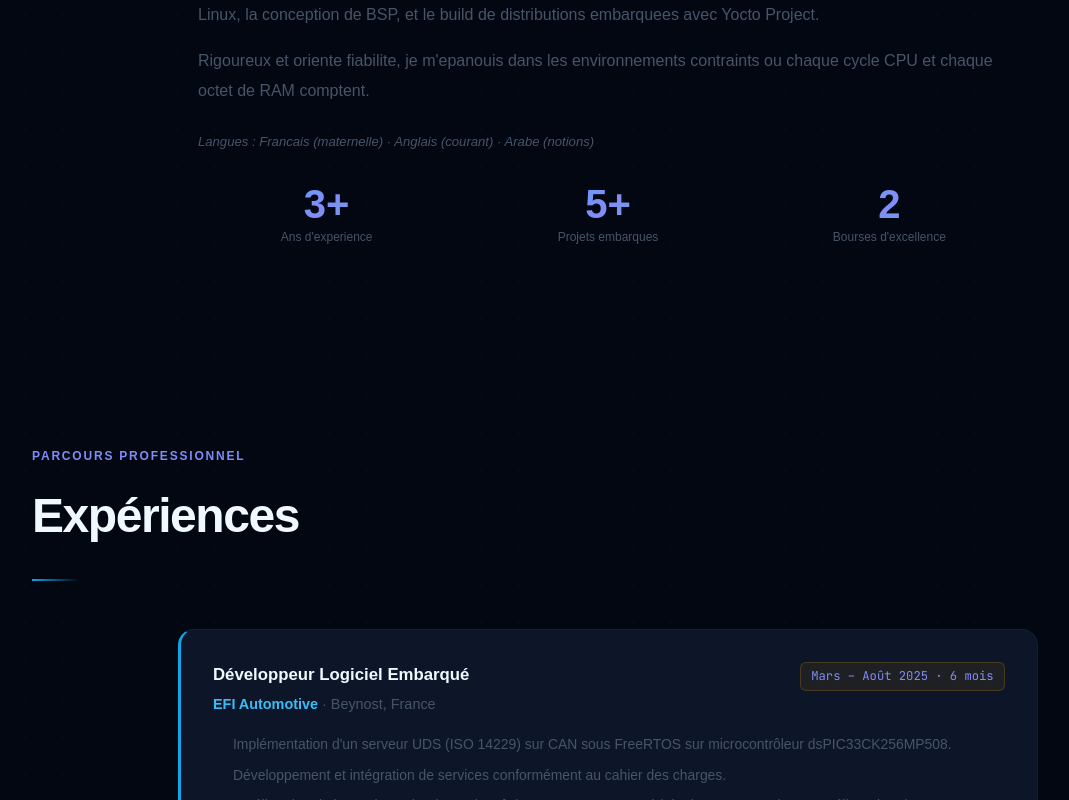
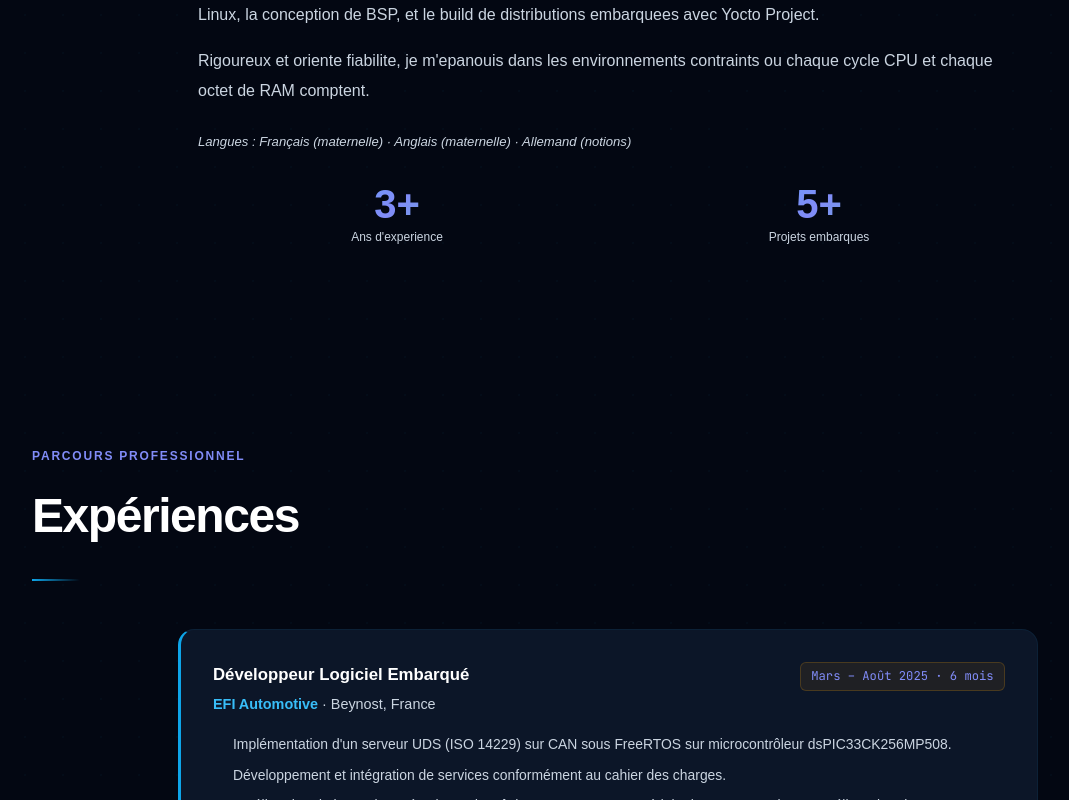
Before and after one commit to FrankApala/MyPortfolio, a Next.js app: page / in a window 1280 px wide. Shown: the part 1220-2020 px from the top of the page, without its empty margins (32-1101 px from the left). Built offline with nearby package versions, Linux system fonts and the light colour scheme; a web font is replaced by a local one.

Commit message:
chore: improve text contrast, update languages, fix TA Embedded link, remove excellence scholarships stat

```diff
--- a/app/globals.css
+++ b/app/globals.css
@@ -7,8 +7,8 @@
   --color-blue: #0ea5e9;
   --color-blue-light: #38bdf8;
   --color-cyan: #818cf8;
-  --color-cream: #f0f9ff;
-  --color-muted: #475569;
+  --color-cream: #ffffff;
+  --color-muted: #cbd5e1;
   --color-dim: #0c1628;
   --font-sans: 'Geist', 'Inter', system-ui, sans-serif;
   --font-mono: 'JetBrains Mono', monospace;
@@ -23,8 +23,8 @@
   --cyan: #818cf8;
   --blue-dim: rgba(14, 165, 233, 0.10);
   --blue-border: rgba(14, 165, 233, 0.22);
-  --text: #f0f9ff;
-  --text-muted: #475569;
+  --text: #ffffff;
+  --text-muted: #cbd5e1;
   --text-dim: #0c1628;
   --border: rgba(14, 165, 233, 0.08);
   --radius: 16px;
--- a/components/About.tsx
+++ b/components/About.tsx
@@ -17,9 +17,8 @@ const t = {
     stats: [
       { num: '3+', label: 'Ans d\'experience' },
       { num: '5+', label: 'Projets embarques' },
-      { num: '2', label: 'Bourses d\'excellence' },
     ],
-    langs: 'Langues : Francais (maternelle) · Anglais (courant) · Arabe (notions)',
+    langs: 'Langues : Français (maternelle) · Anglais (maternelle) · Allemand (notions)',
   },
   en: {
     supra: 'Who am I?',
@@ -34,9 +33,8 @@ const t = {
     stats: [
       { num: '3+', label: 'Years of experience' },
       { num: '5+', label: 'Embedded projects' },
-      { num: '2', label: 'Excellence scholarships' },
     ],
-    langs: 'Languages: French (native) · English (fluent) · Arabic (basics)',
+    langs: 'Languages: French (native) · English (native) · German (basics)',
   },
 }
 
--- a/components/Blog.tsx
+++ b/components/Blog.tsx
@@ -205,7 +205,7 @@ export default function Blog() {
               {lbl.taglineDesc}
             </p>
           </div>
-          <a href="https://www.linkedin.com/company/ta-embedded/" target="_blank" rel="noopener noreferrer"
+          <a href="https://www.ta-embedded.com" target="_blank" rel="noopener noreferrer"
             className="btn-shimmer"
             style={{
               display: 'inline-flex', alignItems: 'center', gap: '.6rem',
--- a/components/Navbar.tsx
+++ b/components/Navbar.tsx
@@ -90,7 +90,7 @@ export default function Navbar() {
           })}
           {/* TA Embedded — external company link */}
           <li>
-            <a href="https://www.linkedin.com/company/ta-embedded/" target="_blank" rel="noopener noreferrer"
+            <a href="https://www.ta-embedded.com" target="_blank" rel="noopener noreferrer"
               className="btn-shimmer"
               style={{
                 textDecoration: 'none', fontSize: '.82rem', fontWeight: 700,
@@ -161,7 +161,7 @@ export default function Navbar() {
               {lang === 'fr' ? fr : en}
             </a>
           ))}
-          <a href="https://www.linkedin.com/company/ta-embedded/" target="_blank" rel="noopener noreferrer" onClick={closeMobile}
+          <a href="https://www.ta-embedded.com" target="_blank" rel="noopener noreferrer" onClick={closeMobile}
             style={{ fontSize: '1rem', fontWeight: 800, color: '#d4a017', textDecoration: 'none', padding: '.75rem 0', marginTop: '.25rem' }}
           >
             TA Embedded ↗
```
